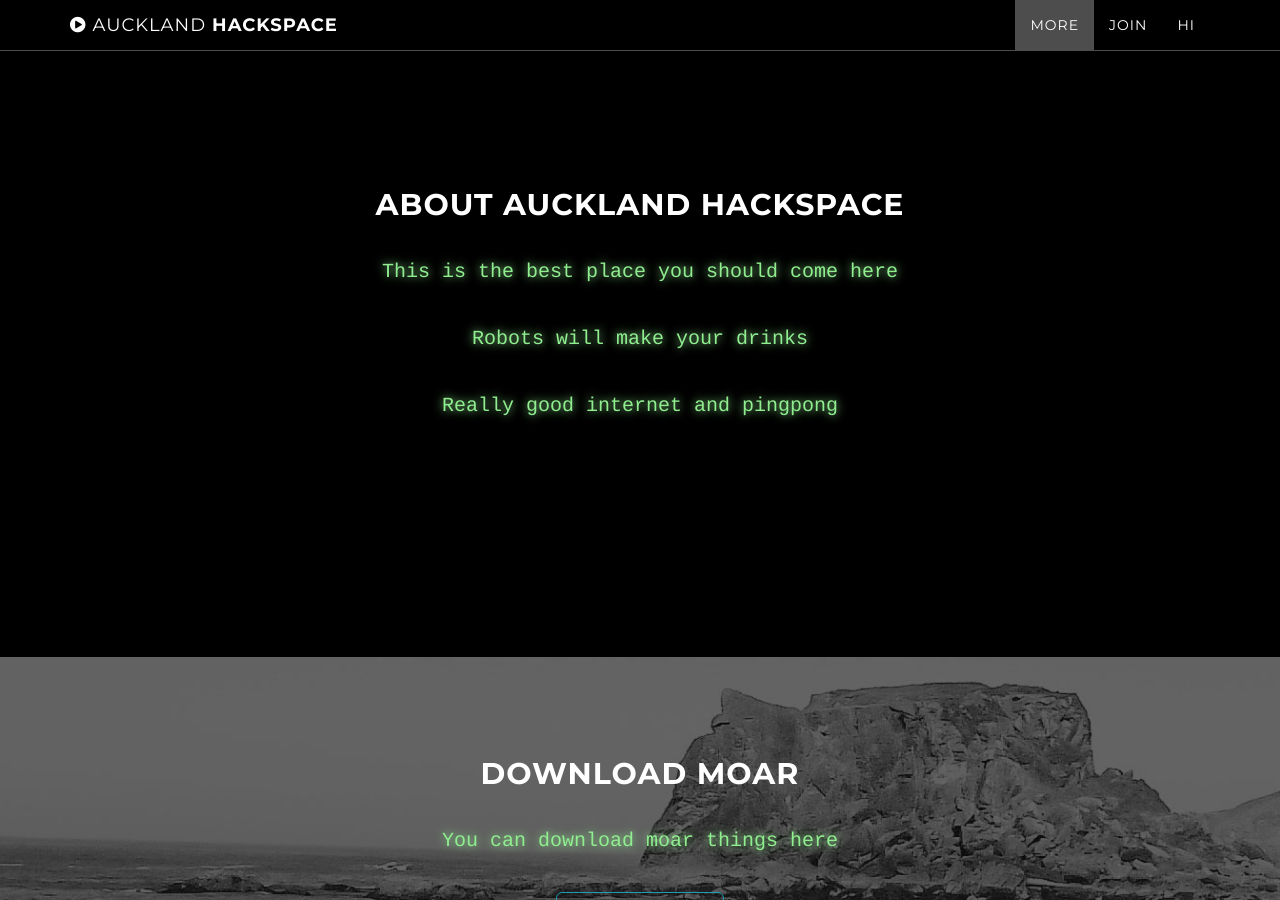
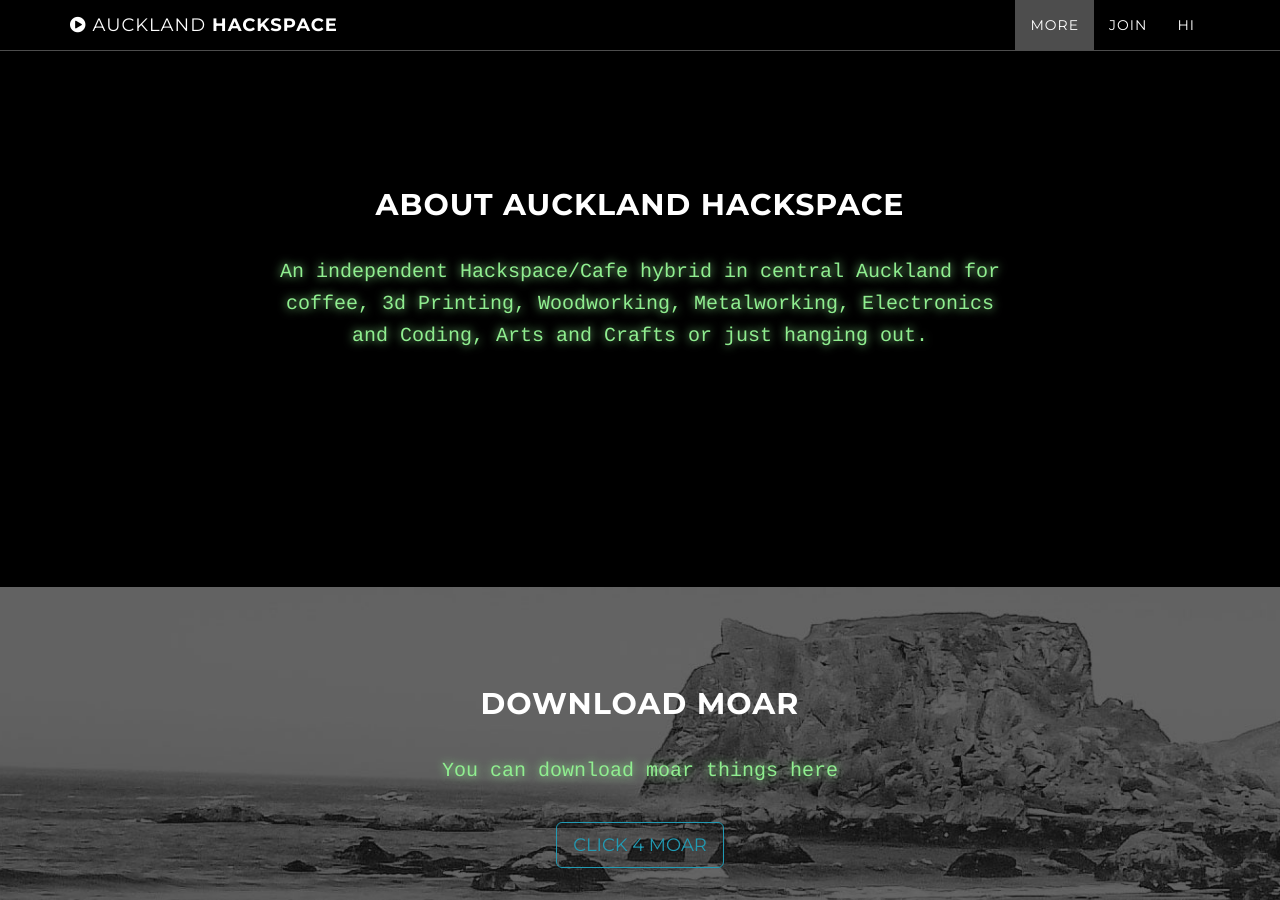
Before and after one commit to HakLand/HakLand.github.io, a Jekyll site: the page built from index.html, in a window 1280 px wide and 900 px high, scrolled down 912 px. Built offline with Jekyll 4.4.1, drawn with Linux system fonts in a browser that asks for light colours; part of the change alters nothing that is shown.

```diff
--- a/_includes/about.html
+++ b/_includes/about.html
@@ -3,9 +3,8 @@
         <div class="row">
             <div class="col-lg-8 col-lg-offset-2">
                 <h2>About Auckland Hackspace</h2>
-                <p>This is the best place you should come here</p>
-                <p>Robots will make your drinks</p>
-                <p>Really good internet and pingpong</p>
+                <p>An independent Hackspace/Cafe hybrid in central Auckland for coffee, 3d Printing, Woodworking, Metalworking, Electronics and Coding, Arts and Crafts or just hanging out.
+                </p>
             </div>
         </div>
     </section>
--- a/_includes/js.html
+++ b/_includes/js.html
@@ -8,7 +8,7 @@
     <script src="{{ "/js/jquery.easing.min.js" | prepend: site.baseurl }}"></script>
 
     <!-- Google Maps API Key - Use your own API key to enable the map feature. More information on the Google Maps API can be found at https://developers.google.com/maps/ -->
-    <script type="text/javascript" src="https://maps.googleapis.com/maps/api/js?key=AIzaSyCRngKslUGJTlibkQ3FkfTxj3Xss1UlZDA&sensor=false"></script>
+    <script type="text/javascript" src="https://maps.googleapis.com/maps/api/js?key=AIzaSyC6w94EnlpcohrXFINqVBaZylO68PHHGHY&sensor=false"></script>
 
     <!-- Custom Theme JavaScript -->
     <script src="{{ "/js/grayscale.js" | prepend: site.baseurl }}"></script>
--- a/js/grayscale.js
+++ b/js/grayscale.js
@@ -44,10 +44,10 @@ function init() {
     // For more options see: https://developers.google.com/maps/documentation/javascript/reference#MapOptions
     var mapOptions = {
         // How zoomed in you want the map to start at (always required)
-        zoom: 15,
+        zoom: 13,
 
         // The latitude and longitude to center the map (always required)
-        center: new google.maps.LatLng(40.6700, -73.9400), // New York
+        center: new google.maps.LatLng(-36.870271,174.7475217), // Kingsland
 
         // Disables the default Google Maps UI components
         disableDefaultUI: true,
@@ -175,7 +175,7 @@ function init() {
 
     // Custom Map Marker Icon - Customize the map-marker.png file to customize your icon
     var image = 'img/map-marker.png';
-    var myLatLng = new google.maps.LatLng(40.6700, -73.9400);
+    var myLatLng = new google.maps.LatLng(-36.870271,174.7475217);
     var beachMarker = new google.maps.Marker({
         position: myLatLng,
         map: map,
```
